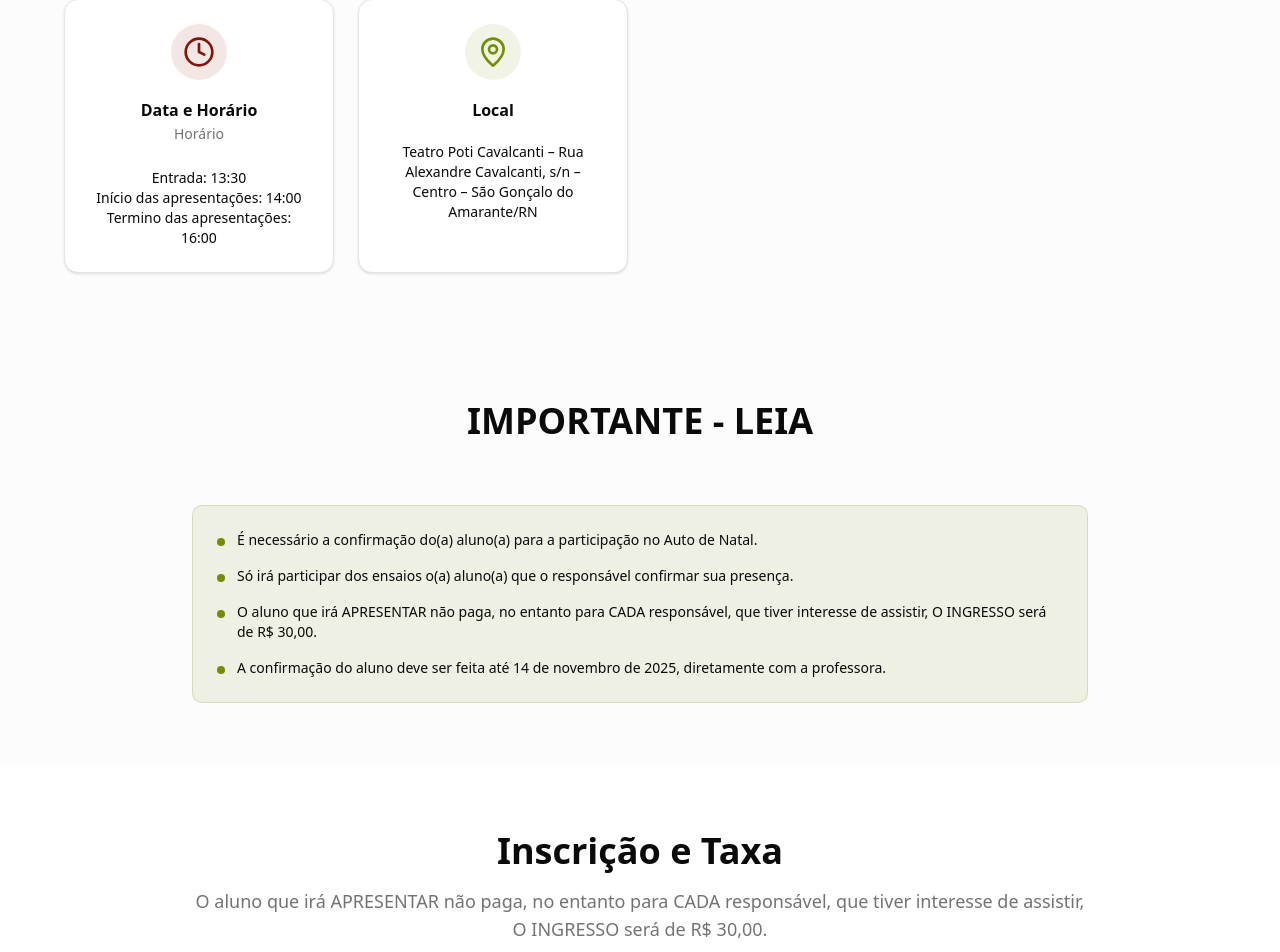
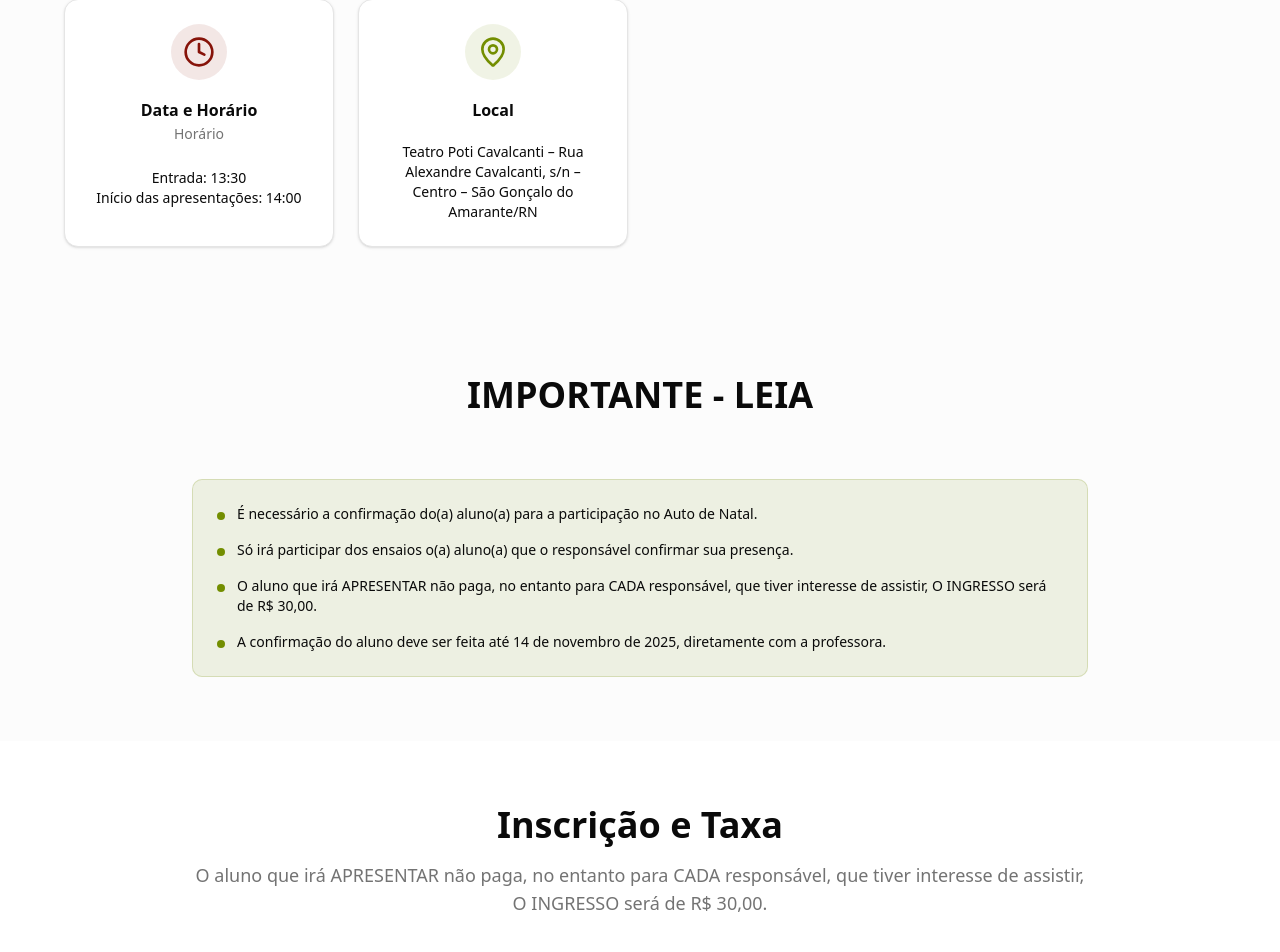
Before and after one commit to pedrologapp/amadeus2025atodenatal1, a React (Vite) app: page / in a window 1280 px wide. Shown: the part 1865-2817 px from the top of the page. Built offline with nearby package versions, Linux system fonts and the light colour scheme.

Commit message:
Update App.jsx

```diff
--- a/src/App.jsx
+++ b/src/App.jsx
@@ -414,7 +414,6 @@ const decreaseTickets = () => {
                 </p>
                 <p className="text-sm text-center">
                   Início das apresentações: 14:00
-				  Termino das apresentações: 16:00
                 </p>
               </CardContent>
             </Card>
```
